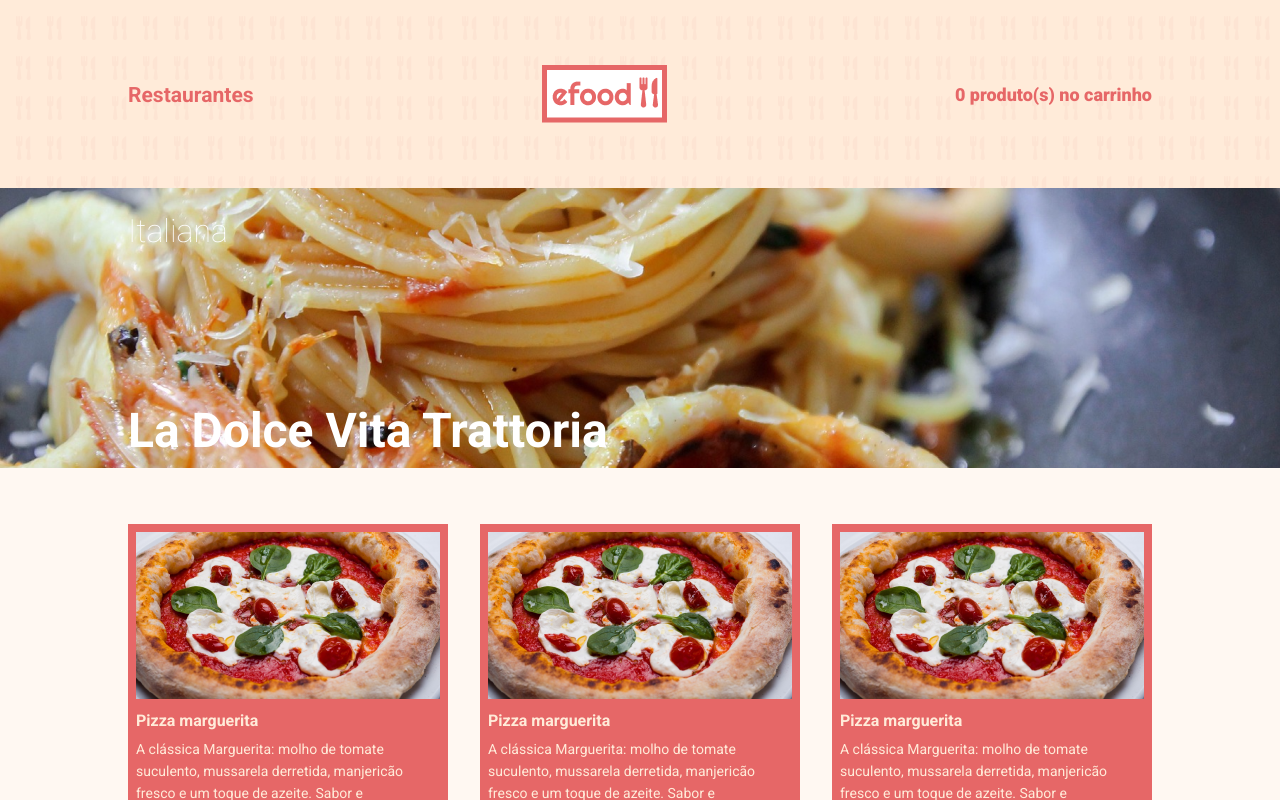
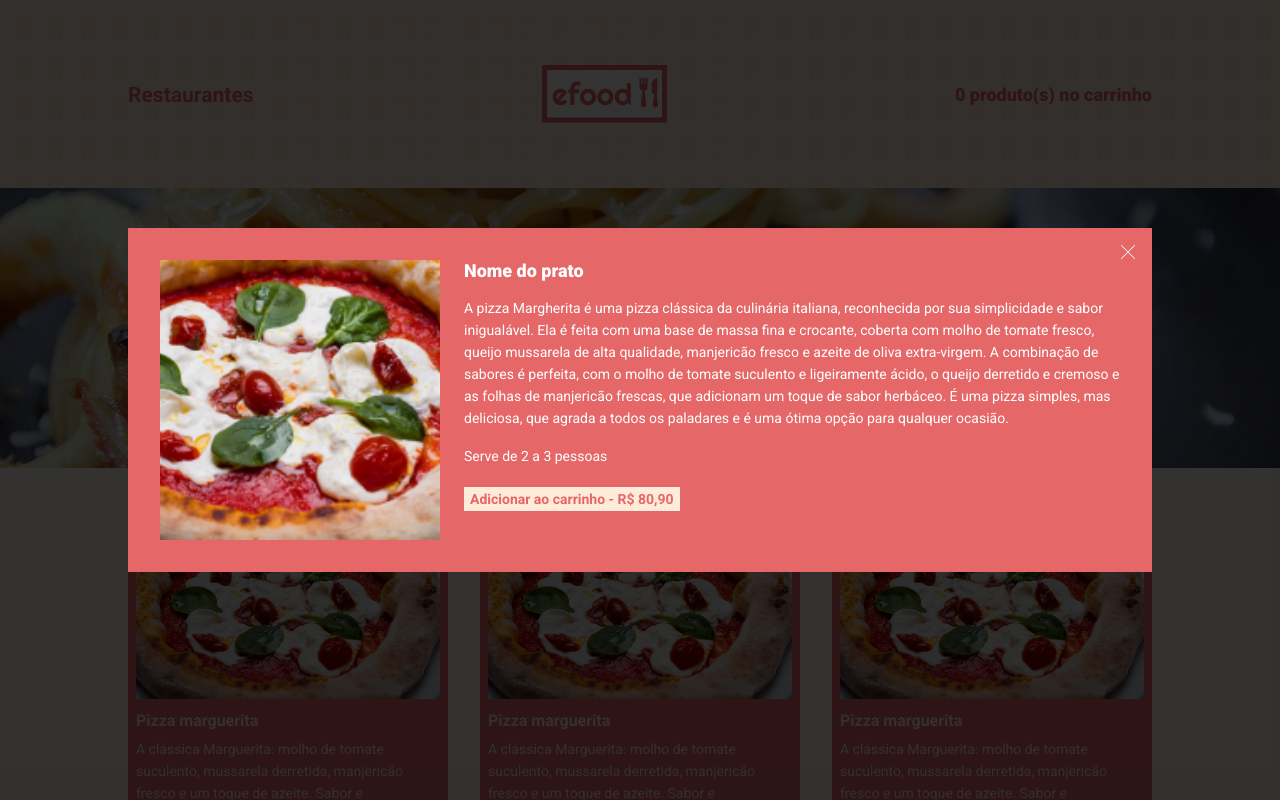
Before and after one commit to Talisson-b99/efood, a React (Vite) app: page /details in a window 1280 px wide. Shown: the top 800 px of the page. Built offline with nearby package versions, Linux system fonts and the light colour scheme.

Commit message:
feat: add modal component

```diff
--- a/src/components/Card/index.tsx
+++ b/src/components/Card/index.tsx
@@ -8,26 +8,25 @@ import {
 } from "./styles";
 
 import Stars from "../../assets/estrela.png";
-import Item1 from "../../assets/item1.png";
+import { RestaurantsProps } from "../../pages/Home";
 
-const Card = () => {
+type Props = {
+  restaurant: RestaurantsProps;
+};
+
+const Card = ({ restaurant }: Props) => {
   return (
     <ContainerCard to="/details">
-      <img src={Item1} alt="imagem do produto" />
+      <img src={restaurant.capa} alt="imagem do produto" />
       <Content>
         <HeaderCard>
-          <Title>Hioki Sushi</Title>
+          <Title>{restaurant.titulo}</Title>
           <div>
-            <span>4.9</span>
+            <span>{restaurant.avaliacao}</span>
             <img src={Stars} alt="starts" />
           </div>
         </HeaderCard>
-        <Description>
-          Peça já o melhor da culinária japonesa no conforto da sua casa! Sushis
-          frescos, sashimis deliciosos e pratos quentes irresistíveis. Entrega
-          rápida, embalagens cuidadosas e qualidade garantida. Experimente o
-          Japão sem sair do lar com nosso delivery!
-        </Description>
+        <Description>{restaurant.descricao}</Description>
         <Button>Saiba mais</Button>
       </Content>
     </ContainerCard>
--- a/src/components/Card/styles.ts
+++ b/src/components/Card/styles.ts
@@ -10,6 +10,13 @@ export const ContainerCard = styled(Link)`
   color: ${Cores.laranjaEscuro};
   border: 1px solid ${Cores.laranjaEscuro};
   text-decoration: none;
+
+  img {
+    width: 100%;
+    max-height: 217px;
+    display: block;
+    object-fit: cover;
+  }
 `
 
 export const Title = styled.h3`
@@ -18,6 +25,17 @@ export const Title = styled.h3`
 export const HeaderCard = styled.div`
   display: flex;
   justify-content: space-between;
+
+  >div {
+    display: flex;
+    align-items: center;
+    gap: 8px;
+
+    img {
+      width: 21px;
+      height: 21px;
+    }
+  }
 `
 
 export const Content = styled.div`
--- a/src/components/SectionCards/index.tsx
+++ b/src/components/SectionCards/index.tsx
@@ -1,14 +1,17 @@
+import { RestaurantsProps } from "../../pages/Home";
 import Card from "../Card";
 import { Container } from "./styles";
 
-const SectionCards = () => {
+type Props = {
+  restaurants: RestaurantsProps[];
+};
+
+const SectionCards = ({ restaurants }: Props) => {
   return (
     <Container className="container">
-      <Card />
-      <Card />
-      <Card />
-      <Card />
-      <Card />
+      {restaurants.map((restaurant) => (
+        <Card restaurant={restaurant} />
+      ))}
     </Container>
   );
 };
--- a/src/pages/Details/index.tsx
+++ b/src/pages/Details/index.tsx
@@ -1,6 +1,9 @@
 import BannerDetails from "../../components/BannerDetails";
 import CardItem from "../../components/CardItem";
-import { SectionItems } from "./styles";
+import { ModalContent, SectionItems, SectionModal } from "./styles";
+
+import item1 from "../../assets/cardItem1.png";
+import close from "../../assets/close.png";
 
 const Details = () => {
   return (
@@ -13,6 +16,29 @@ const Details = () => {
         <CardItem />
         <CardItem />
       </SectionItems>
+      <SectionModal>
+        <ModalContent>
+          <img src={item1} />
+          <div>
+            <img src={close} />
+            <h3>Nome do prato</h3>
+            <p>
+              A pizza Margherita é uma pizza clássica da culinária italiana,
+              reconhecida por sua simplicidade e sabor inigualável. Ela é feita
+              com uma base de massa fina e crocante, coberta com molho de tomate
+              fresco, queijo mussarela de alta qualidade, manjericão fresco e
+              azeite de oliva extra-virgem. A combinação de sabores é perfeita,
+              com o molho de tomate suculento e ligeiramente ácido, o queijo
+              derretido e cremoso e as folhas de manjericão frescas, que
+              adicionam um toque de sabor herbáceo. É uma pizza simples, mas
+              deliciosa, que agrada a todos os paladares e é uma ótima opção
+              para qualquer ocasião.
+            </p>
+            <p>Serve de 2 a 3 pessoas</p>
+            <button>Adicionar ao carrinho - R$ 80,90</button>
+          </div>
+        </ModalContent>
+      </SectionModal>
     </div>
   );
 };
--- a/src/pages/Details/styles.ts
+++ b/src/pages/Details/styles.ts
@@ -1,4 +1,5 @@
 import styled from "styled-components";
+import { Cores } from "../../styles";
 
 export const SectionItems = styled.section`
   display: grid;
@@ -6,3 +7,75 @@ export const SectionItems = styled.section`
   gap: 32px;
   padding-block: 56px 120px;
 `
+
+export const SectionModal = styled.div`
+  width: 100%;
+  height: 100%;
+  position: fixed;
+  top: 0;
+  left: 0;
+  display: flex;
+  align-items: center;
+  justify-content: center;
+
+  &::after {
+    position: absolute;
+    width: 100%;
+    height: 100%;
+    top: 0;
+    left: 0;
+    background-color: rgba(0, 0, 0, 0.8);
+    content: '';
+  }
+  `
+
+export const ModalContent = styled.div`
+  width: 1024px;
+  height: 344px;
+  background-color: ${Cores.laranjaEscuro};
+  position: relative;
+  z-index: 1;
+  color: ${Cores.branco};
+  padding: 32px;
+
+
+  display: flex;
+  gap: 24px;
+
+  >img {
+    width: 280px;
+    height: 280px;
+    object-fit: cover;
+
+  }
+
+  >div {
+    >img {
+      position: absolute;
+      right: 16px;
+      top: 16px;
+    }
+  }
+
+  h3 {
+    font-size: 18px;
+    font-weight: 900;
+  }
+
+  p{
+    font-size: 14px;
+    line-height: 22px;
+    margin-top: 16px;
+  }
+
+  button {
+    background-color: ${Cores.samao};
+    color: ${Cores.laranjaEscuro};
+    font-size: 14px;
+    font-weight: bold;
+    margin-top: 20px;
+    border: none;
+    padding: 4px 6px;
+   }
+
+`
--- a/src/pages/Home/index.tsx
+++ b/src/pages/Home/index.tsx
@@ -1,11 +1,31 @@
+import { useEffect, useState } from "react";
 import Header from "../../components/Header";
 import SectionCards from "../../components/SectionCards";
 
+export type RestaurantsProps = {
+  id: number;
+  titulo: string;
+  destacado: boolean;
+  tipo: string;
+  avaliacao: number;
+  descricao: string;
+  capa: string;
+};
+
 const Home = () => {
+  const [restaurants, setRestaurants] = useState<RestaurantsProps[]>([]);
+
+  useEffect(() => {
+    fetch("https://fake-api-tau.vercel.app/api/efood/restaurantes")
+      .then((response) => response.json())
+      .then((response) => setRestaurants(response));
+  }, []);
+  console.log(restaurants);
+
   return (
     <div>
       <Header />
-      <SectionCards />
+      <SectionCards restaurants={restaurants} />
     </div>
   );
 };
```
Also changed, not shown: src/assets/close.png (added).
